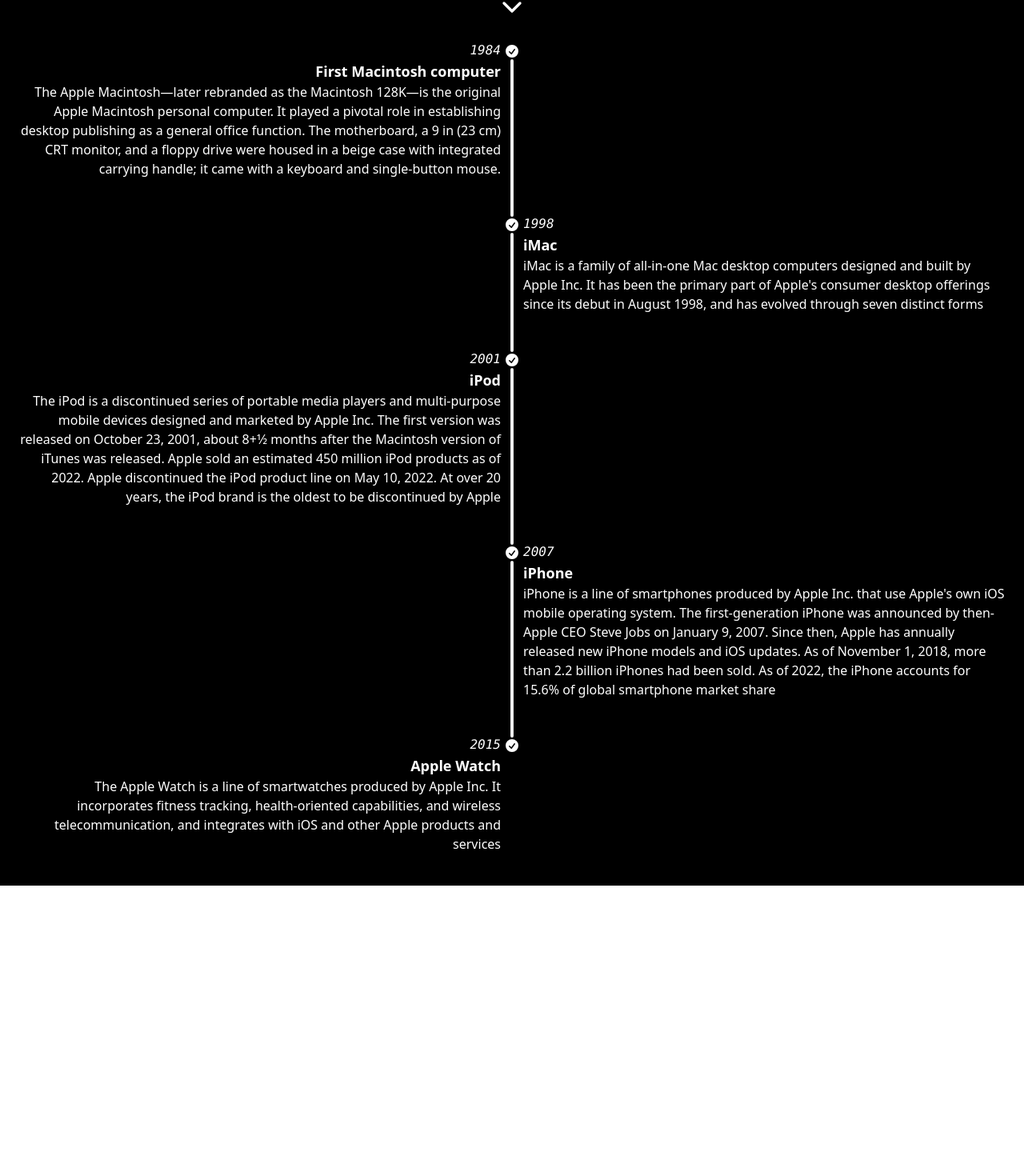
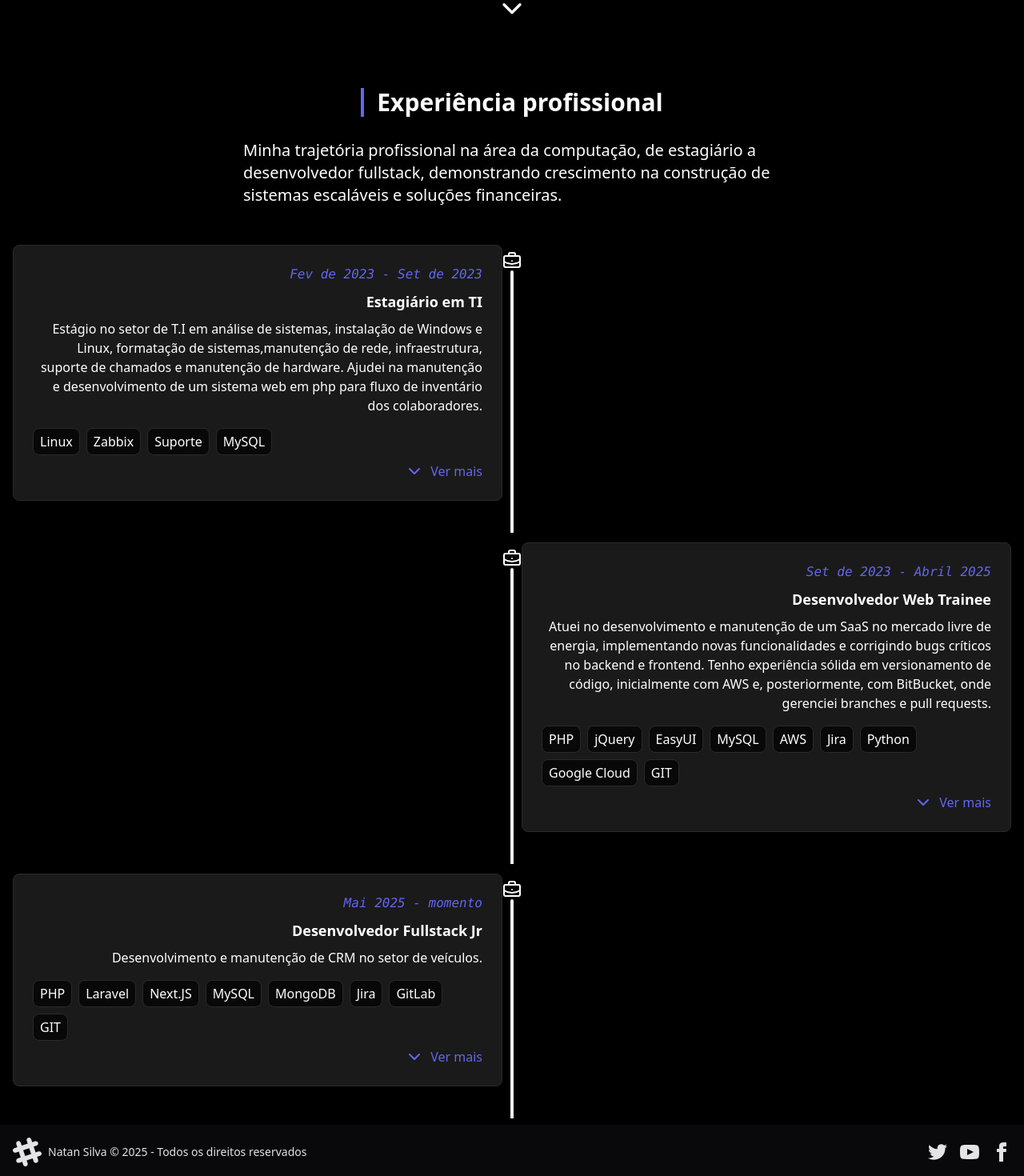
Before and after one commit to natanpms/portfolio, a React (Vite) app: page / in a window 1280 px wide. Shown: the part 754-2224 px from the top of the page at 80% size. Before the commit the page ends 1861 px from the top, so only its background shows below. Built offline with nearby package versions, Linux system fonts and the light colour scheme.

Commit message:
feat: card experiencia + rodape 90%

```diff
--- a/src/App.css
+++ b/src/App.css
@@ -3,7 +3,7 @@
 @import  "tw-animate-css";
 
 :root {
-  --color-navbar: #222222;
+  --color-navbar: #1a1a1a;
   --color-principal: #000000;
   --color-footer: #191919;
 
@@ -22,3 +22,7 @@
   font-weight: 400;
   font-style: normal;
 }
+
+html{
+  scroll-behavior: smooth;
+}
--- a/src/App.tsx
+++ b/src/App.tsx
@@ -2,6 +2,7 @@
 import Experience from './components/Experience'
 import Home from './components/Home'
 import Navbar from './components/Navbar'
+import FinalContent from './components/FinalContent'
 
 function App() {
 
@@ -10,6 +11,7 @@
       <Navbar />
       <Home />
       <Experience />
+      <FinalContent />
     </>
   )
 }
--- a/src/components/Experience.tsx
+++ b/src/components/Experience.tsx
@@ -1,137 +1,84 @@
+import { BriefcaseBusiness, ChevronDown } from "lucide-react";
+
 export default function Experience() {
+
+    interface ContentLine {
+        id: number,
+        title: string;
+        description: string;
+        date: string,
+        tech: string[],
+        position: string
+    };
+
+    const content: ContentLine[] = [
+        {
+            id: 1,
+            title: "Estagiário em TI",
+            description: "Estágio no setor de T.I em análise de sistemas, instalação de Windows e Linux, formatação de sistemas,manutenção de rede, infraestrutura, suporte de chamados e manutenção de hardware. Ajudei na manutenção e desenvolvimento de um sistema web em php para fluxo de inventário dos colaboradores.",
+            date: "Fev de 2023 - Set de 2023",
+            tech: ["Linux", "Zabbix", "Suporte", "MySQL"],
+            position: "start"
+        },
+        {
+            id: 2,
+            title: "Desenvolvedor Web Trainee",
+            description: "Atuei no desenvolvimento e manutenção de um SaaS no mercado livre de energia, implementando novas funcionalidades e corrigindo bugs críticos no backend e frontend. Tenho experiência sólida em versionamento de código, inicialmente com AWS e, posteriormente, com BitBucket, onde gerenciei branches e pull requests.",
+            date: "Set de 2023 - Abril 2025",
+            tech: ["PHP", "jQuery", "EasyUI", "MySQL", "AWS", "Jira", "Python", "Google Cloud", "GIT"],
+            position: "end"
+
+        },
+        {
+            id: 3,
+            title: "Desenvolvedor Fullstack Jr",
+            description: "Desenvolvimento e manutenção de CRM no setor de veículos.",
+            date: "Mai 2025 - momento",
+            tech: ["PHP", "Laravel", "Next.JS", "MySQL", "MongoDB", "Jira", "GitLab", "GIT"],
+            position: "start"
+
+        }
+    ];
+
     return (
-        <div style={{ backgroundColor: 'var(--color-principal)' }} className="flex flex-col justify-center items-center w-full min-h-screen  text-white px-4 mx-auto">
+        <div id="xp" style={{ backgroundColor: 'var(--color-principal)' }} className="flex flex-col p-2 justify-center items-center w-full min-h-screen  text-white px-4 mx-auto">
 
-            <ul className="timeline timeline-snap-icon max-md:timeline-compact timeline-vertical">
-                <li>
-                    <div className="timeline-middle">
-                        <svg
-                            xmlns="http://www.w3.org/2000/svg"
-                            viewBox="0 0 20 20"
-                            fill="currentColor"
-                            className="h-5 w-5"
-                        >
-                            <path
-                                fillRule="evenodd"
-                                d="M10 18a8 8 0 100-16 8 8 0 000 16zm3.857-9.809a.75.75 0 00-1.214-.882l-3.483 4.79-1.88-1.88a.75.75 0 10-1.06 1.061l2.5 2.5a.75.75 0 001.137-.089l4-5.5z"
-                                clipRule="evenodd"
-                            />
-                        </svg>
-                    </div>
-                    <div className="timeline-start mb-10 md:text-end">
-                        <time className="font-mono italic">1984</time>
-                        <div className="text-lg font-black">First Macintosh computer</div>
-                        The Apple Macintosh—later rebranded as the Macintosh 128K—is the original Apple Macintosh
-                        personal computer. It played a pivotal role in establishing desktop publishing as a general
-                        office function. The motherboard, a 9 in (23 cm) CRT monitor, and a floppy drive were housed
-                        in a beige case with integrated carrying handle; it came with a keyboard and single-button
-                        mouse.
-                    </div>
-                    <hr />
-                </li>
-                <li>
-                    <hr />
-                    <div className="timeline-middle">
-                        <svg
-                            xmlns="http://www.w3.org/2000/svg"
-                            viewBox="0 0 20 20"
-                            fill="currentColor"
-                            className="h-5 w-5"
-                        >
-                            <path
-                                fillRule="evenodd"
-                                d="M10 18a8 8 0 100-16 8 8 0 000 16zm3.857-9.809a.75.75 0 00-1.214-.882l-3.483 4.79-1.88-1.88a.75.75 0 10-1.06 1.061l2.5 2.5a.75.75 0 001.137-.089l4-5.5z"
-                                clipRule="evenodd"
-                            />
-                        </svg>
-                    </div>
-                    <div className="timeline-end md:mb-10">
-                        <time className="font-mono italic">1998</time>
-                        <div className="text-lg font-black">iMac</div>
-                        iMac is a family of all-in-one Mac desktop computers designed and built by Apple Inc. It has
-                        been the primary part of Apple's consumer desktop offerings since its debut in August 1998,
-                        and has evolved through seven distinct forms
-                    </div>
-                    <hr />
-                </li>
-                <li>
-                    <hr />
-                    <div className="timeline-middle">
-                        <svg
-                            xmlns="http://www.w3.org/2000/svg"
-                            viewBox="0 0 20 20"
-                            fill="currentColor"
-                            className="h-5 w-5"
-                        >
-                            <path
-                                fillRule="evenodd"
-                                d="M10 18a8 8 0 100-16 8 8 0 000 16zm3.857-9.809a.75.75 0 00-1.214-.882l-3.483 4.79-1.88-1.88a.75.75 0 10-1.06 1.061l2.5 2.5a.75.75 0 001.137-.089l4-5.5z"
-                                clipRule="evenodd"
-                            />
-                        </svg>
-                    </div>
-                    <div className="timeline-start mb-10 md:text-end">
-                        <time className="font-mono italic">2001</time>
-                        <div className="text-lg font-black">iPod</div>
-                        The iPod is a discontinued series of portable media players and multi-purpose mobile devices
-                        designed and marketed by Apple Inc. The first version was released on October 23, 2001, about
-                        8+1⁄2 months after the Macintosh version of iTunes was released. Apple sold an estimated 450
-                        million iPod products as of 2022. Apple discontinued the iPod product line on May 10, 2022. At
-                        over 20 years, the iPod brand is the oldest to be discontinued by Apple
-                    </div>
-                    <hr />
-                </li>
-                <li>
-                    <hr />
-                    <div className="timeline-middle">
-                        <svg
-                            xmlns="http://www.w3.org/2000/svg"
-                            viewBox="0 0 20 20"
-                            fill="currentColor"
-                            className="h-5 w-5"
-                        >
-                            <path
-                                fillRule="evenodd"
-                                d="M10 18a8 8 0 100-16 8 8 0 000 16zm3.857-9.809a.75.75 0 00-1.214-.882l-3.483 4.79-1.88-1.88a.75.75 0 10-1.06 1.061l2.5 2.5a.75.75 0 001.137-.089l4-5.5z"
-                                clipRule="evenodd"
-                            />
-                        </svg>
-                    </div>
-                    <div className="timeline-end md:mb-10">
-                        <time className="font-mono italic">2007</time>
-                        <div className="text-lg font-black">iPhone</div>
-                        iPhone is a line of smartphones produced by Apple Inc. that use Apple's own iOS mobile
-                        operating system. The first-generation iPhone was announced by then-Apple CEO Steve Jobs on
-                        January 9, 2007. Since then, Apple has annually released new iPhone models and iOS updates. As
-                        of November 1, 2018, more than 2.2 billion iPhones had been sold. As of 2022, the iPhone
-                        accounts for 15.6% of global smartphone market share
-                    </div>
-                    <hr />
-                </li>
-                <li>
-                    <hr />
-                    <div className="timeline-middle">
-                        <svg
-                            xmlns="http://www.w3.org/2000/svg"
-                            viewBox="0 0 20 20"
-                            fill="currentColor"
-                            className="h-5 w-5"
-                        >
-                            <path
-                                fillRule="evenodd"
-                                d="M10 18a8 8 0 100-16 8 8 0 000 16zm3.857-9.809a.75.75 0 00-1.214-.882l-3.483 4.79-1.88-1.88a.75.75 0 10-1.06 1.061l2.5 2.5a.75.75 0 001.137-.089l4-5.5z"
-                                clipRule="evenodd"
-                            />
-                        </svg>
-                    </div>
-                    <div className="timeline-start mb-10 md:text-end">
-                        <time className="font-mono italic">2015</time>
-                        <div className="text-lg font-black">Apple Watch</div>
-                        The Apple Watch is a line of smartwatches produced by Apple Inc. It incorporates fitness
-                        tracking, health-oriented capabilities, and wireless telecommunication, and integrates with
-                        iOS and other Apple products and services
-                    </div>
-                </li>
+            <h2 className="text-3xl font-bold mt-14 border-l-4 border-[#6366f1] pl-4 mb-3">
+                Experiência profissional
+            </h2>
+            <p className="max-w-2xl  text-xl mt-4 mx-auto mb-12">
+                Minha trajetória profissional na área da computação, de estagiário a desenvolvedor fullstack,
+                demonstrando crescimento na construção de sistemas escaláveis e soluções financeiras.
+            </p>
+            <ul className="timeline timeline-snap-icon max-md:timeline-compact timeline-vertical gap-3">
+                {content.map((list) => (
+                    console.log(list.tech),
+                    <li key={list.id} className="">
+                        <div className="timeline-middle">
+                            <BriefcaseBusiness />
+                        </div>
+                        <div className={`flex justify-center flex-col gap-2 cursor-pointer max-w-2xl bg-[#1a1a1a] p-6 rounded-lg border border-[#2a2a2a] hover:border-[#6366f1] transition-colors duration-300 timeline-${list.position} mb-10 md:text-end`}>
+                            <time className="font-mono italic text-[#6366f1]">{list.date}</time>
+                            <div className="text-lg font-black">{list.title}</div>
+                            <p>{list.description}</p>
+                            <div className="flex flex-wrap gap-2 mt-2">
+                                {list.tech.map((tech, index) => (
+                                    <div key={index} className="bg-[#080808] px-2 py-1 rounded-lg border border-[#2a2a2a] hover:border-[#6366f1] transition-colors duration-300">
+                                        <span>{tech}</span>
+                                    </div>
+                                ))}
+                            </div>
+                            <div className="flex justify-end gap-2">
+                                <ChevronDown className="text-[#6366f1]" />
+                                {/* criar evento para mostrar mais informações */}
+                                <span  className="text-[#6366f1] hover:underline"> Ver mais</span>
+                            </div>
+                        </div>
+                        <hr />
+                    </li>
+                ))}
+
+
             </ul>
         </div>
     );
--- /dev/null
+++ b/src/components/FinalContent.jsx
@@ -0,0 +1,55 @@
+export default function FinalContent() {
+    return (
+        <footer className="footer sm:footer-horizontal bg-neutral text-neutral-content items-center p-4">
+            <aside className="grid-flow-col items-center">
+                <svg
+                    width="36"
+                    height="36"
+                    viewBox="0 0 24 24"
+                    xmlns="http://www.w3.org/2000/svg"
+                    fillRule="evenodd"
+                    clipRule="evenodd"
+                    className="fill-current">
+                    <path
+                        d="M22.672 15.226l-2.432.811.841 2.515c.33 1.019-.209 2.127-1.23 2.456-1.15.325-2.148-.321-2.463-1.226l-.84-2.518-5.013 1.677.84 2.517c.391 1.203-.434 2.542-1.831 2.542-.88 0-1.601-.564-1.86-1.314l-.842-2.516-2.431.809c-1.135.328-2.145-.317-2.463-1.229-.329-1.018.211-2.127 1.231-2.456l2.432-.809-1.621-4.823-2.432.808c-1.355.384-2.558-.59-2.558-1.839 0-.817.509-1.582 1.327-1.846l2.433-.809-.842-2.515c-.33-1.02.211-2.129 1.232-2.458 1.02-.329 2.13.209 2.461 1.229l.842 2.515 5.011-1.677-.839-2.517c-.403-1.238.484-2.553 1.843-2.553.819 0 1.585.509 1.85 1.326l.841 2.517 2.431-.81c1.02-.33 2.131.211 2.461 1.229.332 1.018-.21 2.126-1.23 2.456l-2.433.809 1.622 4.823 2.433-.809c1.242-.401 2.557.484 2.557 1.838 0 .819-.51 1.583-1.328 1.847m-8.992-6.428l-5.01 1.675 1.619 4.828 5.011-1.674-1.62-4.829z"></path>
+                </svg>
+                <p>Natan Silva © {new Date().getFullYear()} - Todos os direitos reservados</p>
+            </aside>
+            <nav className="grid-flow-col gap-4 md:place-self-center md:justify-self-end">
+                <a>
+                    <svg
+                        xmlns="http://www.w3.org/2000/svg"
+                        width="24"
+                        height="24"
+                        viewBox="0 0 24 24"
+                        className="fill-current">
+                        <path
+                            d="M24 4.557c-.883.392-1.832.656-2.828.775 1.017-.609 1.798-1.574 2.165-2.724-.951.564-2.005.974-3.127 1.195-.897-.957-2.178-1.555-3.594-1.555-3.179 0-5.515 2.966-4.797 6.045-4.091-.205-7.719-2.165-10.148-5.144-1.29 2.213-.669 5.108 1.523 6.574-.806-.026-1.566-.247-2.229-.616-.054 2.281 1.581 4.415 3.949 4.89-.693.188-1.452.232-2.224.084.626 1.956 2.444 3.379 4.6 3.419-2.07 1.623-4.678 2.348-7.29 2.04 2.179 1.397 4.768 2.212 7.548 2.212 9.142 0 14.307-7.721 13.995-14.646.962-.695 1.797-1.562 2.457-2.549z"></path>
+                    </svg>
+                </a>
+                <a>
+                    <svg
+                        xmlns="http://www.w3.org/2000/svg"
+                        width="24"
+                        height="24"
+                        viewBox="0 0 24 24"
+                        className="fill-current">
+                        <path
+                            d="M19.615 3.184c-3.604-.246-11.631-.245-15.23 0-3.897.266-4.356 2.62-4.385 8.816.029 6.185.484 8.549 4.385 8.816 3.6.245 11.626.246 15.23 0 3.897-.266 4.356-2.62 4.385-8.816-.029-6.185-.484-8.549-4.385-8.816zm-10.615 12.816v-8l8 3.993-8 4.007z"></path>
+                    </svg>
+                </a>
+                <a>
+                    <svg
+                        xmlns="http://www.w3.org/2000/svg"
+                        width="24"
+                        height="24"
+                        viewBox="0 0 24 24"
+                        className="fill-current">
+                        <path
+                            d="M9 8h-3v4h3v12h5v-12h3.642l.358-4h-4v-1.667c0-.955.192-1.333 1.115-1.333h2.885v-5h-3.808c-3.596 0-5.192 1.583-5.192 4.615v3.385z"></path>
+                    </svg>
+                </a>
+            </nav>
+        </footer>
+    );
+}
--- a/src/components/Home.tsx
+++ b/src/components/Home.tsx
@@ -5,7 +5,7 @@
 
 export default function Home() {
     return (
-        <div style={{ backgroundColor: 'var(--color-principal)' }} className="flex flex-col justify-center items-center w-full min-h-screen  text-white px-4 mx-auto">
+        <div id='home' style={{ backgroundColor: 'var(--color-principal)' }} className="flex flex-col justify-center items-center w-full min-h-screen  relative text-white px-4 mx-auto">
             {/* Avatar */}
             <div className="avatar mb-6 flex justify-center animate-in fade-in slide-in-from-top-8 duration-1000">
                 <div className="w-32 h-32 sm:w-48 sm:h-48 md:w-52 md:h-52 lg:w-64 lg:h-64 rounded-full shadow-lg overflow-hidden">
@@ -17,8 +17,8 @@
                 </div>
             </div>
             {/* Título */}
-            <h1 className=" animate-in fade-in slide-in-from-top-8 duration-1000 text-3xl sm:text-4xl md:text-5xl lg:text-6xl xl:text-6xl plus-jakarta-sans-bold text-center leading-tight">
-                Eu escrevo <span className="text-[#0967C2]">código</span> e<br />
+            <h1 className=" animate-in fade-in slide-in-from-top-8 duration-1000 text-3xl sm:text-4xl md:text-5xl lg:text-5 xl xl:text-5xl plus-jakarta-sans-bold text-center leading-tight">
+                Eu escrevo <span className="text-[#6366f1]">código</span> e<br />
                 desenvolvo <span className="text-pink-500">soluções!</span>
             </h1>
 
--- a/src/components/ScrollDown.tsx
+++ b/src/components/ScrollDown.tsx
@@ -2,7 +2,7 @@
 
 export default function ScrollDown() {
     return (
-        <div style={{ animationDuration: '1.1s' }} className="fixed bottom-0 m-2 flex justify-center mx-auto animate-bounce ">
+        <div style={{ animationDuration: '1.1s' }} className="absolute bottom-0 m-2 flex justify-center mx-auto animate-bounce ">
             <a href="#" className="cursor-pointer">
                 <ChevronDown className="w-10 h-10" />
             </a>
```
